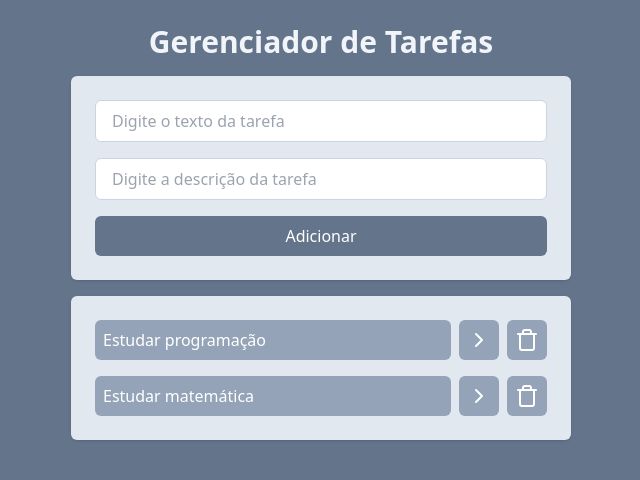
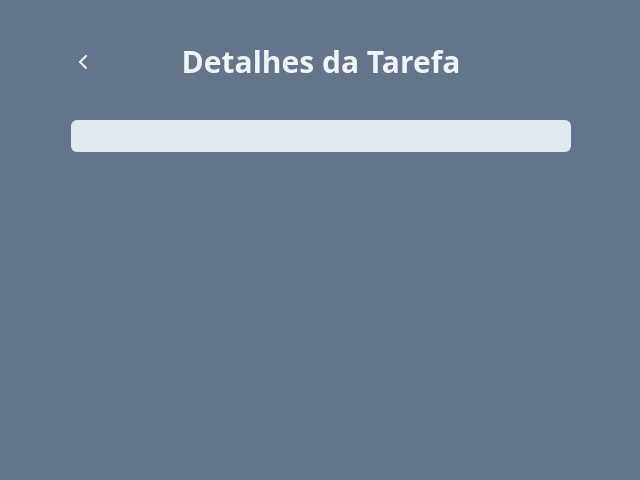
Before and after one commit to Pedrinho01505/Gerenciador-de-Tarefas, a React (Vite) app: page /task in a window 1280 px wide. Shown: the top 480 px of the page, without its empty margins (319-959 px from the left). Built offline with nearby package versions, Linux system fonts and the light colour scheme.

Commit message:
Página de detalhes de tarefa concluída

```diff
--- a/package.json
+++ b/package.json
@@ -14,6 +14,7 @@
     "lucide-react": "^0.435.0",
     "react": "^18.3.1",
     "react-dom": "^18.3.1",
+    "react-router-dom": "^6.26.1",
     "uuid": "^10.0.0"
   },
   "devDependencies": {
--- a/src/components/Tasks.jsx
+++ b/src/components/Tasks.jsx
@@ -1,6 +1,15 @@
 import { ChevronRightIcon, DeleteIcon, TrashIcon } from "lucide-react"
+import { useNavigate } from "react-router-dom"
 
 function Tasks ({ tasks, onTaskClick, onDeleteTaskClick}) {
+    const navigate = useNavigate();
+
+    function onSeeDetailsClick(task){
+        const query = new URLSearchParams();
+        query.set("title", task.title)
+        query.set("description", task.description)
+        navigate(`/task?${query.toString()}`)
+    }
 
     return   <ul className="space-y-4 p-6 bg-slate-200 rounded-md shadow">
         {tasks.map((task) => (
@@ -8,7 +17,7 @@
                 <button onClick={() => onTaskClick(task.id)} className={`bg-slate-400 w-full text-white p-2 rounded-md text-left ${task.isCompleted && "line-through"}`}> {/*Se está tarefa for concluída eu adiciono esse tachado no texto*/}
                     {task.title}
                 </button>
-                <button className="bg-slate-400 p-2 rounded-md text-white">
+                <button onClick={() => onSeeDetailsClick(task)} className="bg-slate-400 p-2 rounded-md text-white">
                     <ChevronRightIcon />
                 </button>
                 <button onClick={() => onDeleteTaskClick(task.id)} className="bg-slate-400 p-2 rounded-md text-white">
--- a/src/main.jsx
+++ b/src/main.jsx
@@ -2,9 +2,22 @@
 import { createRoot } from 'react-dom/client'
 import App from './App.jsx'
 import './index.css'
+import { createBrowserRouter, RouterProvider } from 'react-router-dom'
+import TaskPage from './pages/TaskPage.jsx'
+
+const router = createBrowserRouter([
+  {
+    path: "/",
+    element: <App />,
+  },
+  {
+    path: "/task",
+    element: <TaskPage />
+  }
+])
 
 createRoot(document.getElementById('root')).render(
   <StrictMode>
-  <App />
+    <RouterProvider router={router} />
   </StrictMode>
 )
--- /dev/null
+++ b/src/pages/TaskPage.jsx
@@ -0,0 +1,30 @@
+import { ChevronLeftIcon } from "lucide-react";
+import { useNavigate, useSearchParams } from "react-router-dom"
+
+function TaskPage() {
+    const navigate = useNavigate()
+    const [searchParams] = useSearchParams();
+    const title = searchParams.get("title")
+    const description = searchParams.get("description")
+    return (
+        <div className="h-screen w-screen bg-slate-500 p-6 flex justify-center">
+            <div className="w-[500px] space-y-4">
+                <div className="flex justify-center relative mt-5 mb-10">
+                    <button onClick={() => navigate(-1)} className="absolute left-0 top-0 bottom-0 text-slate-100">
+                        <ChevronLeftIcon/>
+                    </button>
+                    <h1 className="text-3xl text-slate-100 font-bold text-center">
+                        Detalhes da Tarefa
+                    </h1>
+                </div>
+
+                <div className="bg-slate-200 p-4 rounded-md">
+                    <h2 className="text-xl text-slate-600 font-bold">{title}</h2>
+                    <p className="text-slate-600">{description}</p>
+                </div>
+            </div>
+        </div>
+    )
+}
+
+export default TaskPage
```
Also changed, not shown: 1 other file (tests, documents, lock files or other folders).
